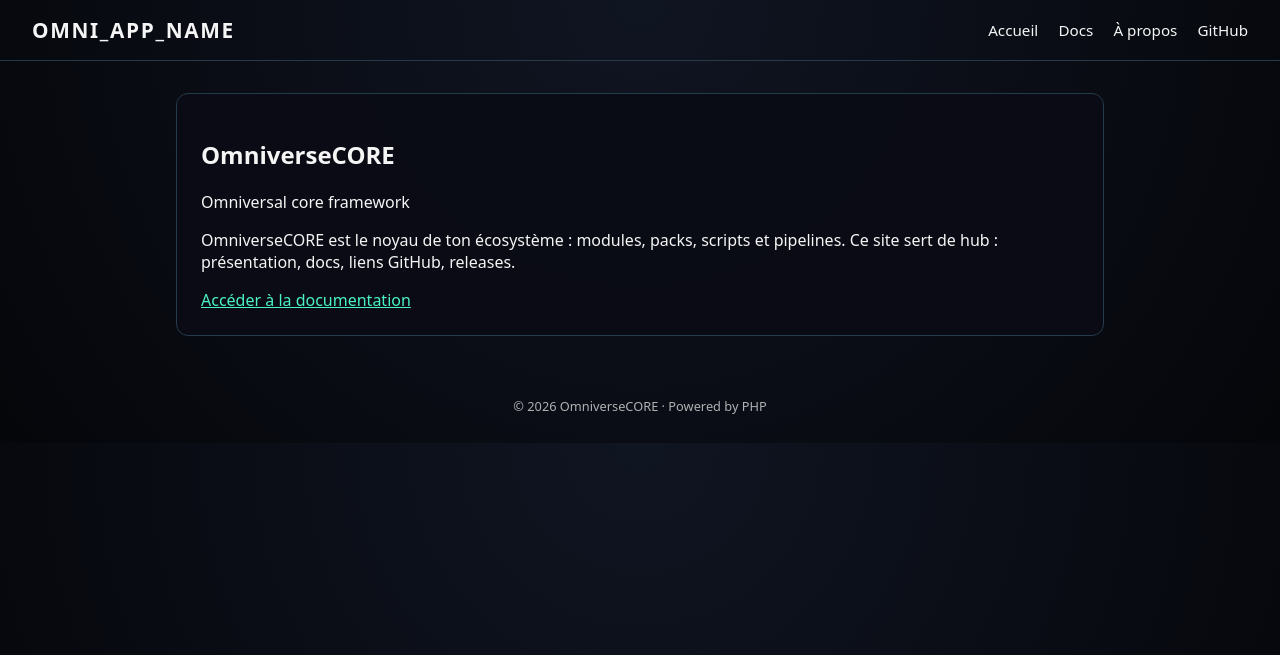
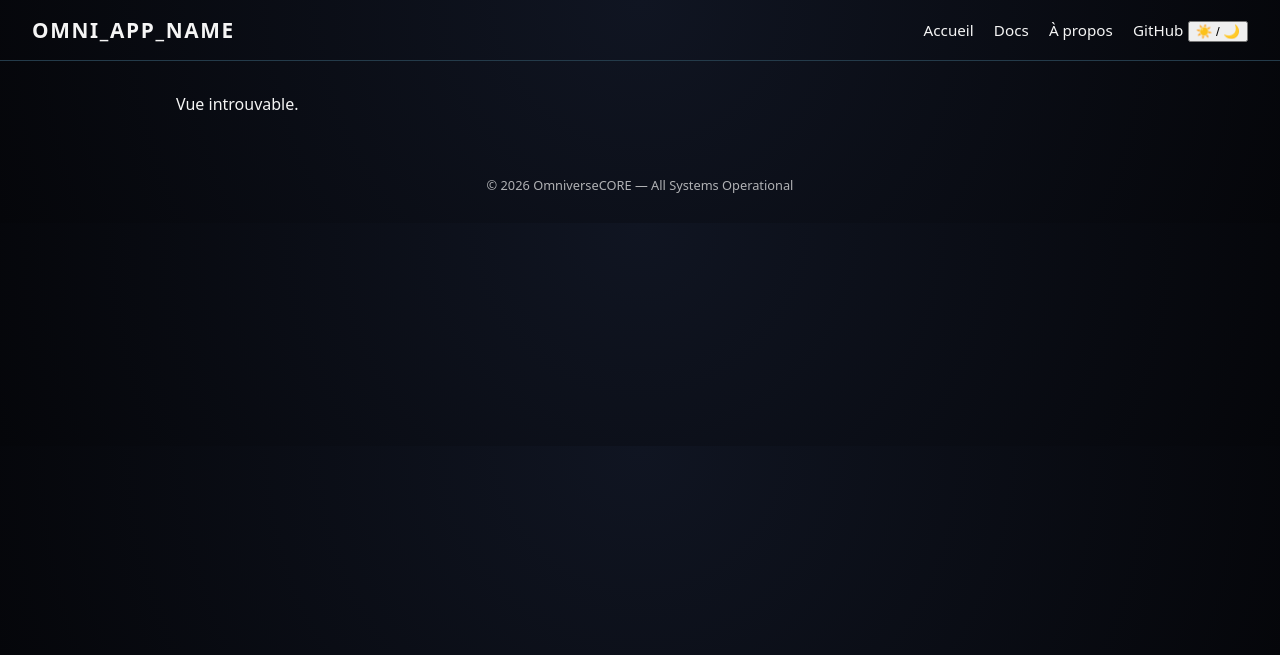
Before and after one commit to teremuhamblin/OmniverseCORE, a PHP site: page /app/views/layout.php in a window 1280 px wide. Shown: the top 655 px of the page. Run offline with PHP 8.4, Linux system fonts and the light colour scheme; some libraries are stand-ins or nearby versions.

Commit message:
Update layout.php

```diff
--- a/siteweb/public/app/views/layout.php
+++ b/siteweb/public/app/views/layout.php
@@ -1,5 +1,5 @@
 <?php
-// Variables attendues : $title, $subtitle (optionnel), $viewFile, $data
+// Variables attendues : $title, $subtitle, $viewFile, $data
 ?>
 <!DOCTYPE html>
 <html lang="fr">
@@ -7,30 +7,61 @@
     <meta charset="UTF-8">
     <title><?= htmlspecialchars($title ?? OMNI_APP_NAME) ?></title>
     <meta name="viewport" content="width=device-width, initial-scale=1">
+
+    <!-- Styles -->
     <link rel="stylesheet" href="/assets/css/main.css">
 </head>
+
 <body>
+
+<!-- ============================================================
+     LOADER OMNIVERSECORE
+     ============================================================ -->
+<div class="omniloader">
+    <div class="spinner"></div>
+    <p>OmniverseCORE — Booting...</p>
+</div>
+
+<!-- ============================================================
+     HEADER
+     ============================================================ -->
 <header>
     <h1><?= htmlspecialchars(OMNI_APP_NAME) ?></h1>
+
     <nav>
         <a href="/">Accueil</a>
         <a href="/docs">Docs</a>
         <a href="/about">À propos</a>
         <a href="https://github.com/TonCompte/OmniverseCORE" target="_blank">GitHub</a>
+
+        <!-- Bouton mode clair/sombre -->
+        <button id="theme-toggle" class="theme-btn">☀️ / 🌙</button>
     </nav>
 </header>
 
+<!-- ============================================================
+     CONTENU PRINCIPAL
+     ============================================================ -->
 <main>
     <?php
-    // injection de la vue spécifique
-    include $viewFile ?? __DIR__ . '/home.php';
+        // Injection de la vue spécifique
+        if (isset($viewFile) && file_exists($viewFile)) {
+            include $viewFile;
+        } else {
+            echo "<p>Vue introuvable.</p>";
+        }
     ?>
 </main>
 
+<!-- ============================================================
+     FOOTER
+     ============================================================ -->
 <footer>
-    <p>© <?= date('Y') ?> OmniverseCORE · Powered by PHP</p>
+    <p>© <?= date('Y') ?> OmniverseCORE — All Systems Operational</p>
 </footer>
 
+<!-- Scripts -->
 <script src="/assets/js/app.js"></script>
+
 </body>
 </html>
```
